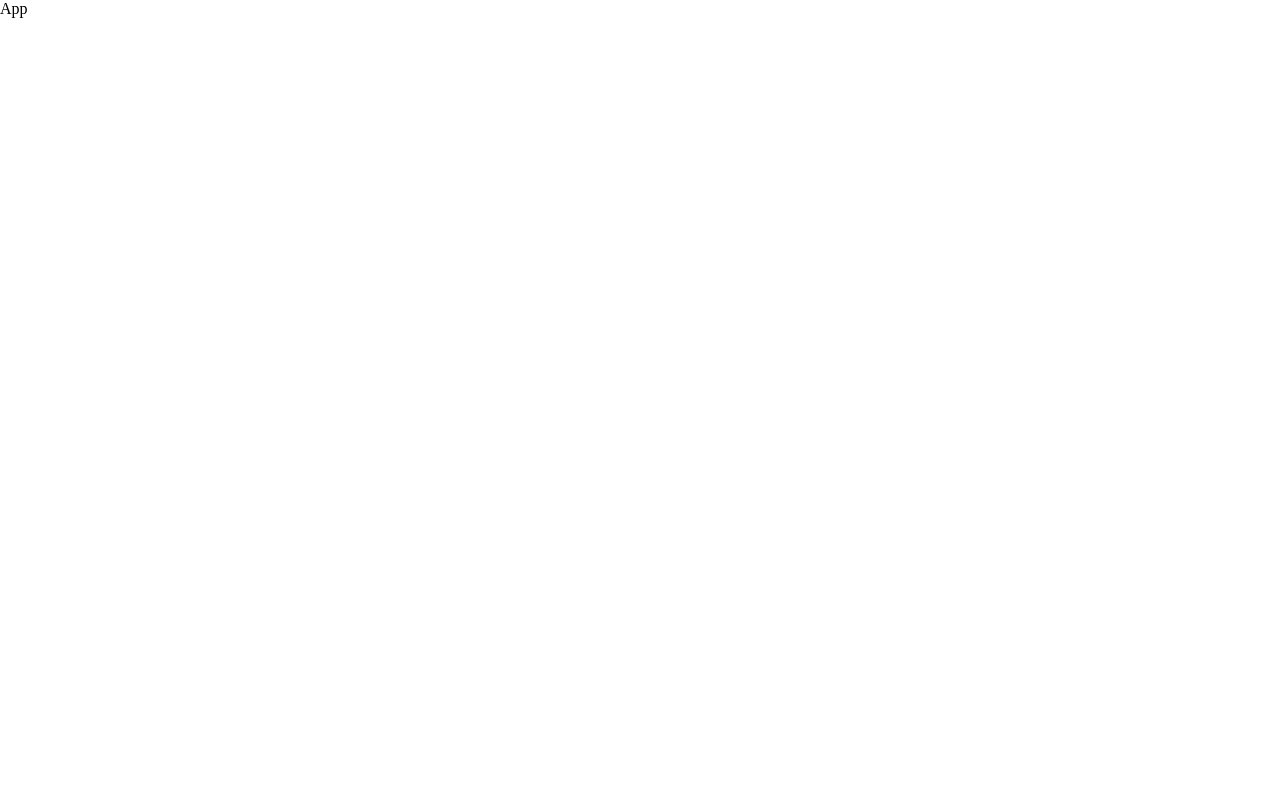
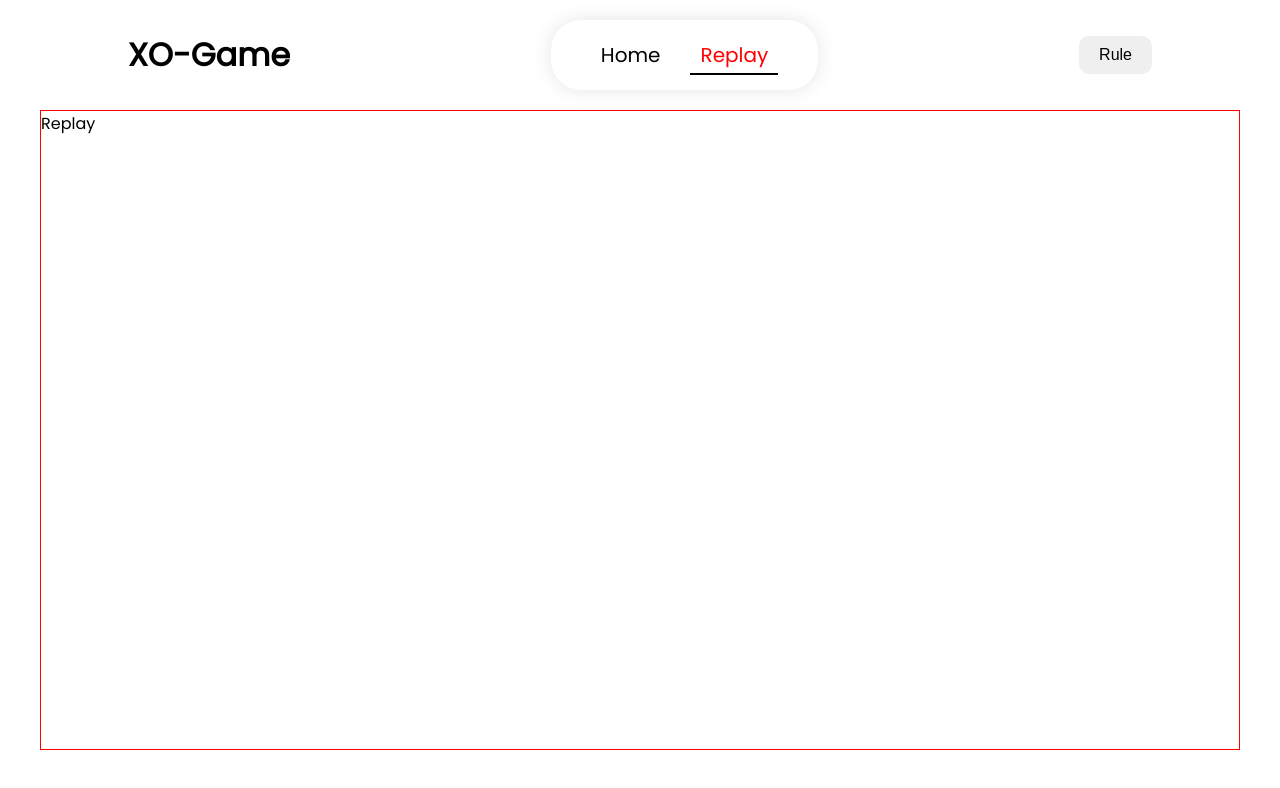
Before and after one commit to ChitawornR/XO-Game, a React (Vite) app in the folder frontend/: page /replay in a window 1280 px wide. Before the commit this address had no page. Shown: the top 788 px of the page. Built offline with nearby package versions, Linux system fonts and the light colour scheme.

Commit message:
create navBar and form component

```diff
--- a/frontend/package.json
+++ b/frontend/package.json
@@ -12,6 +12,7 @@
   "dependencies": {
     "react": "^19.1.1",
     "react-dom": "^19.1.1",
+    "react-icon": "^1.0.0",
     "react-router-dom": "^7.8.1"
   },
   "devDependencies": {
--- a/frontend/src/App.css
+++ b/frontend/src/App.css
@@ -0,0 +1,6 @@
+.container{
+    max-width: 1200px;
+    min-height: 80vh; /* 80% of view port hight */
+    border: 1px solid red; /* for design web layout */
+    margin: auto; /* to set center, auto margin of display content  */
+}
--- a/frontend/src/App.jsx
+++ b/frontend/src/App.jsx
@@ -3,16 +3,22 @@ import { Route, Routes } from "react-router-dom";
 import Home from "./pages/Home";
 import Play from "./pages/Play";
 import Replay from "./pages/Replay";
+import NavBar from "./components/NavBar/NavBar";
+import ReplayDetail from "./pages/ReplayDetail";
+import './App.css'
 
 function App() {
   return (
     <div>
-      <div>App</div>
-      <Routes>
-        <Route index path="/" element={<Home />} />
-        <Route path="/play" element={<Play />} />
-        <Route path="/replay/:id" element={<Replay />} />
-      </Routes>
+      <NavBar />
+      <div className="container">
+        <Routes>
+          <Route index path="/" element={<Home />} />
+          <Route path="/play" element={<Play />} />
+          <Route path="/replay" element={<Replay />} />
+          <Route path="/replay/:id" element={<ReplayDetail />} />
+        </Routes>
+      </div>
     </div>
   );
 }
--- /dev/null
+++ b/frontend/src/components/inputSizeForm/InputSizeForm.css
@@ -0,0 +1,35 @@
+.inputSizeForm{
+    max-width: 800px;
+    min-height: 50vh;
+    margin: auto;
+    /* border: 1px solid black; */
+    display: flex;
+    flex-direction: column;
+    justify-content: center;
+    align-items: center;
+    border-radius: 20px;
+    box-shadow: 0 0 20px 0 rgba(0, 0, 0, 0.1);;
+}
+
+.btnBottomForm button{
+    margin: 10px;
+    color: white;
+    font-size: 20px;
+}
+
+input{
+    padding: 10px 20px;
+    font-size: 16px;
+    border: 1px solid gray;
+    border-radius: 10px;
+    margin-top: 10px;
+    margin-bottom: 10px;
+}
+
+input:focus{
+    outline: none;
+}
+
+label{
+    font-size: 40px;
+}
--- /dev/null
+++ b/frontend/src/components/inputSizeForm/InputSizeForm.jsx
@@ -0,0 +1,17 @@
+import React from 'react'
+import './InputSizeForm.css'
+
+function InputsizeForm() {
+  return (
+    <form className='inputSizeForm'>
+      <label htmlFor="inputSize">Input board size</label>
+      <input placeholder='Ex: 3 or 5' min={3} type="number" id='inputSize'/>
+      <div className='btnBottomForm'>
+        <button style={{backgroundColor: 'red'}}>Single player</button>
+        <button style={{backgroundColor: 'blue'}}>Multi player</button>
+      </div>
+    </form>
+  )
+}
+
+export default InputsizeForm
--- /dev/null
+++ b/frontend/src/components/navBar/NavBar.css
@@ -0,0 +1,56 @@
+.navBar {
+  width: 100%;
+  display: flex;
+  justify-content: space-between;
+  align-items: center;
+  padding: 20px 10%;
+}
+
+ul {
+  list-style: none;
+  padding: 20px 30px;
+  border-radius: 30px;
+  box-shadow: 0 0 20px 0 rgba(0,0,0,.1);
+}
+
+ul li {
+  display: inline-block;
+}
+
+ul li a {
+  display: inline-block;
+  padding: 0 10px;
+  margin: 0 10px;
+  color: black;
+  font-size: 20px;
+  position: relative;
+  transition: color 0.3s;
+}
+
+/* underline */
+ul li a::before {
+  content: '';
+  position: absolute;
+  left: 0;
+  bottom: -5px;
+  width: 100%;
+  height: 2px;
+  background: black;
+  opacity: 0;
+  transition: opacity 0.3s;
+  pointer-events: none;
+}
+
+/* text color to red when active */
+ul li a:hover,
+ul li a:focus,
+ul li a.active {
+  color: red;
+}
+
+/* text underline when active */
+ul li a:hover::before,
+ul li a:focus::before,
+ul li a.active::before {
+  opacity: 1;
+}
--- /dev/null
+++ b/frontend/src/components/navBar/NavBar.jsx
@@ -0,0 +1,22 @@
+import React from "react";
+import "./NavBar.css";
+import { NavLink } from "react-router-dom";
+
+function NavBar() {
+  return (
+    <div className="navBar">
+      <h1>XO-Game</h1>
+      <ul>
+        <li>
+          <NavLink to="/">Home</NavLink>
+        </li>
+        <li>
+          <NavLink to="/replay">Replay</NavLink>
+        </li>
+      </ul>
+      <button>Rule</button>
+    </div>
+  );
+}
+
+export default NavBar;
--- a/frontend/src/index.css
+++ b/frontend/src/index.css
@@ -3,3 +3,31 @@
   margin: 0;
   box-sizing: border-box;
 }
+
+@font-face {
+  font-family: 'Poppins';
+  src: url('./assets/fonts/Poppins-Regular.ttf') format('truetype');
+  font-weight: normal;
+  font-style: normal;
+}
+
+body {
+  font-family: 'Poppins', sans-serif;
+}
+
+
+a{
+  text-decoration: none;
+}
+
+button{
+  border-radius: 10px;
+  font-size: 16px;
+  cursor: pointer;
+  padding: 10px 20px;
+  border: none;
+}
+
+button:focus{
+  outline: none;
+}
--- a/frontend/src/pages/Home.jsx
+++ b/frontend/src/pages/Home.jsx
@@ -1,8 +1,11 @@
 import React from 'react'
+import InputsizeForm from '../components/InputSizeForm/InputsizeForm'
 
 function Home() {
   return (
-    <div>Home</div>
+    <div>
+      <InputsizeForm/>
+    </div>
   )
 }
 
--- /dev/null
+++ b/frontend/src/pages/ReplayDetail.jsx
@@ -0,0 +1,9 @@
+import React from 'react'
+
+function ReplayDetail() {
+  return (
+    <div>ReplayDetail</div>
+  )
+}
+
+export default ReplayDetail
```
Also changed, not shown: frontend/src/assets/fonts/Poppins-Regular.ttf (added), 1 other file (tests, documents, lock files or other folders).
